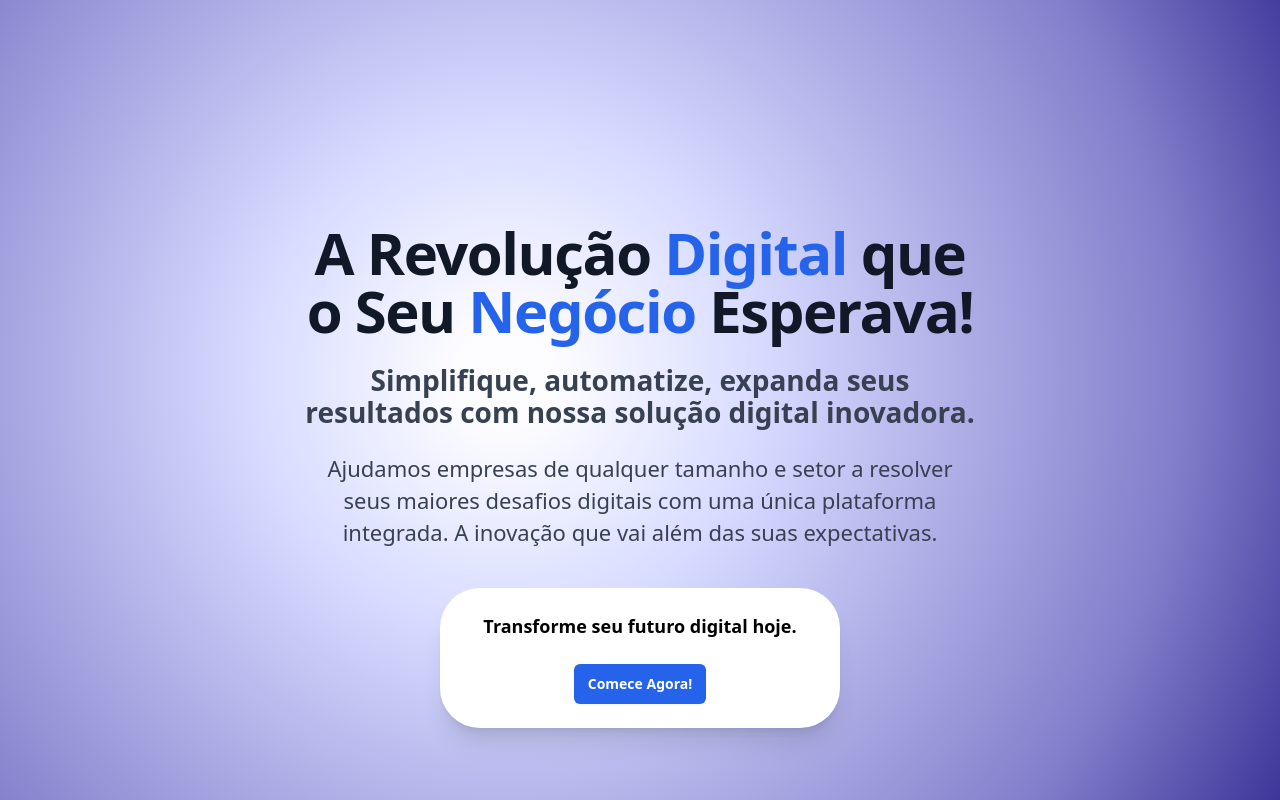
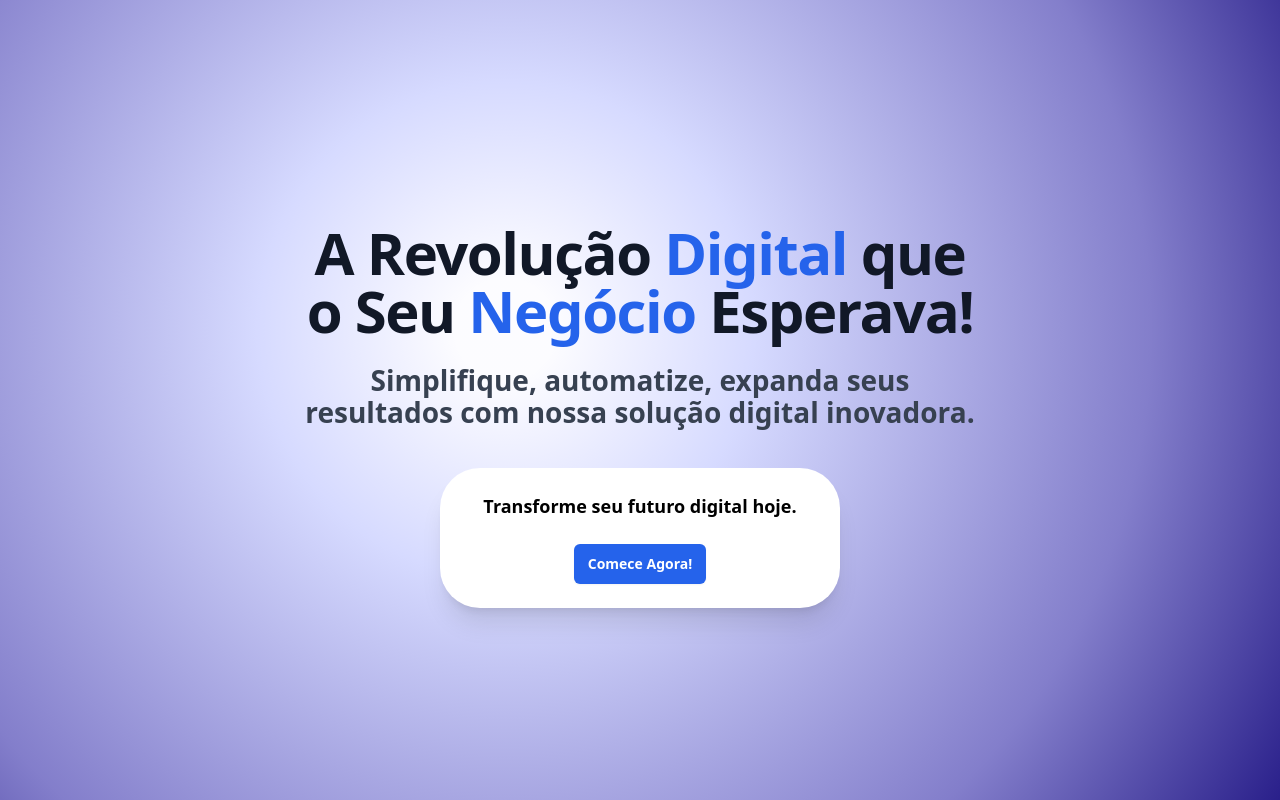
Before and after one commit to ojeanrodriguesdev/landingpage, a Next.js app: page / in a window 1280 px wide. Shown: the top 800 px of the page. Built offline with nearby package versions, Linux system fonts and the light colour scheme.

Commit message:
Remove p

```diff
--- a/src/app/components/view/HeroSection.tsx
+++ b/src/app/components/view/HeroSection.tsx
@@ -15,11 +15,6 @@ export default function HeroSection() {
             <h2 className="mt-6 text-[18px] lg:text-[28px] font-semibold leading-8 text-gray-700">
               Simplifique, automatize, expanda seus resultados com nossa solução digital inovadora.
             </h2>
-            <p className="mt-6 text-[16px] lg:text-[22px] leading-8 text-gray-700">
-              Ajudamos empresas de qualquer tamanho e setor a resolver seus maiores desafios
-              digitais com uma única plataforma integrada. A inovação que vai além das suas
-              expectativas.
-            </p>
             <div className="flex items-center justify-center">
               <div className="bg-white w-[300px] md:w-[340px] lg:w-[400px] rounded-[40px] shadow-xl py-6 mt-10 flex flex-col items-center justify-center">
                 <span className="mb-6 text-[14px] lg:text-[18px] font-semibold leading-7 ">
```
